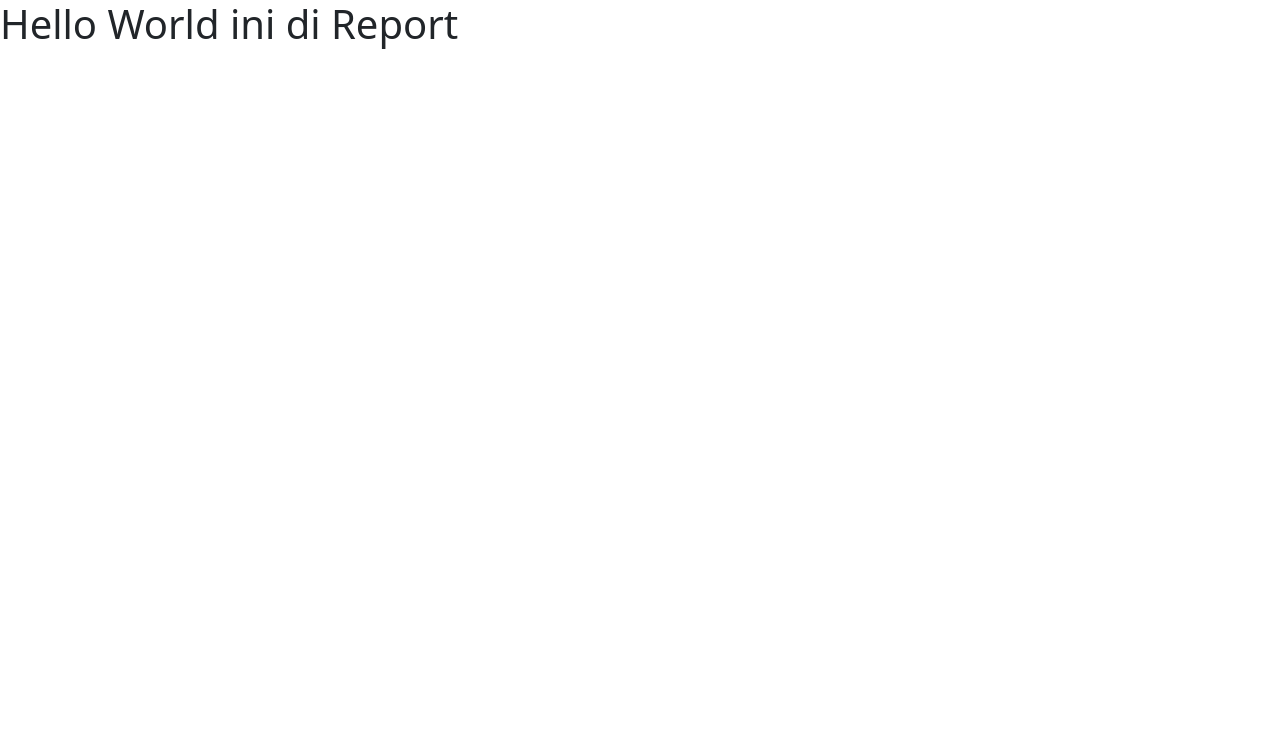
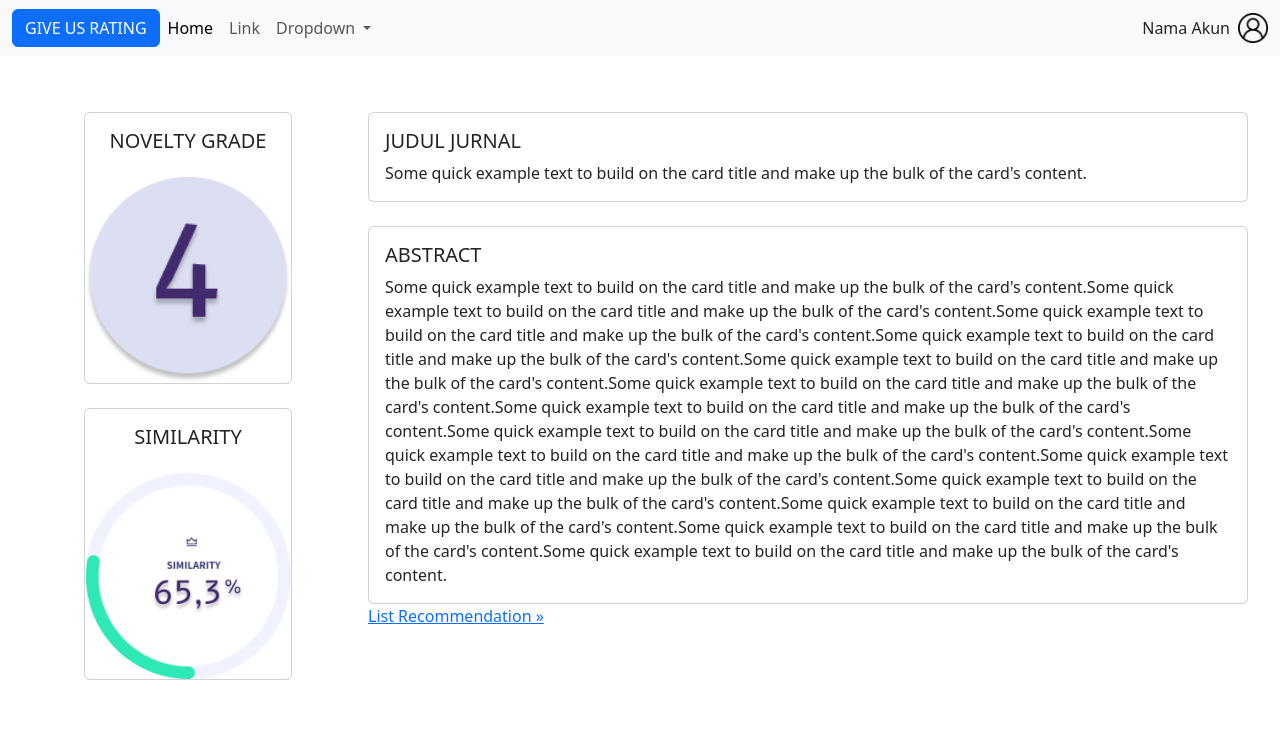
Before and after one commit to ChristianAbraham/NoveltyChecker, a Django app: page /report/ in a window 1280 px wide. Shown: the top 735 px of the page. Run offline with Django 3.2, Linux system fonts and the light colour scheme.

Commit message:
report1
sudah jadi sih tingga; similarity belom tau cara bikin animasi kalo ganti2 persenan wkwkkw

```diff
--- a/NoveltyChecker/templates/Base/base.html
+++ b/NoveltyChecker/templates/Base/base.html
@@ -3,7 +3,7 @@
   <head>
     <meta charset="UTF-8" />
     <meta name="viewport" content="width=device-width, initial-scale=1.0" />
-    <title>{% block title %} Index {% endblock %}</title>
+    <title>{% block title %} Report {% endblock %}</title>
     <link
       href="https://cdn.jsdelivr.net/npm/bootstrap@5.3.2/dist/css/bootstrap.min.css"
       rel="stylesheet"
--- a/NoveltyChecker/templates/NoveltyChecker/report.html
+++ b/NoveltyChecker/templates/NoveltyChecker/report.html
@@ -1,9 +1,76 @@
 {% extends "../base/base.html" %} {% block title %}Report{% endblock %}
 <!-- Block Liner -->
+{% load static %}
 {%block content%}
-<!-- Ngoding disini -->
+<nav class="navbar navbar-expand-lg bg-body-tertiary">
+    <div class="container-fluid">
+        <div class="d-grid gap-2">
+            <button class="btn btn-primary" type="button">GIVE US RATING</button>
+        </div>
+      <button class="navbar-toggler" type="button" data-bs-toggle="collapse" data-bs-target="#navbarSupportedContent" aria-controls="navbarSupportedContent" aria-expanded="false" aria-label="Toggle navigation">
+        <span class="navbar-toggler-icon"></span>
+      </button>
+      <div class="collapse navbar-collapse" id="navbarSupportedContent">
+        <ul class="navbar-nav me-auto mb-2 mb-lg-0">
+          <li class="nav-item">
+            <a class="nav-link active" aria-current="page" href="#">Home</a>
+          </li>
+          <li class="nav-item">
+            <a class="nav-link" href="#">Link</a>
+          </li>
+          <li class="nav-item dropdown">
+            <a class="nav-link dropdown-toggle" href="#" role="button" data-bs-toggle="dropdown" aria-expanded="false">
+              Dropdown
+            </a>
+            <ul class="dropdown-menu">
+              <li><a class="dropdown-item" href="#">Action</a></li>
+              <li><a class="dropdown-item" href="#">Another action</a></li>
+              <li><hr class="dropdown-divider"></li>
+              <li><a class="dropdown-item" href="#">Something else here</a></li>
+            </ul>
+          </li>
+        </ul>
+        <div class="d-flex ml-auto align-items-center">
+            <span class="mx-2">Nama Akun</span>
+            <img src="{% static 'NoveltyChecker/images/user.png'%}" alt="Account Logo" width="30" height="30">
+          </div>
+      </div>
+    </div>
+  </nav>
 
-<h1>Hello World ini di Report</h1>
+  <div class="container d-flex justify-content-center align-items-center"style="height: 85vh;">
+    <div class="row">
+        <div class="col-sm-3">
+            <div class="card mb-4" style="width: 13rem;">
+                <div class="card-body">
+                  <h5 class="card-title text-center">NOVELTY GRADE</h5>
+                </div>
+                <img src="{% static 'NoveltyChecker/images/4.png'%}" class="card-img-top" alt="..." >
+            </div>
+            <div class="card" style="width: 13rem;">
+                <div class="card-body">
+                  <h5 class="card-title text-center">SIMILARITY</h5>
+                </div>
+                <img src="{% static 'NoveltyChecker/images/sim.png'%}" class="card-img-top" alt="..." >
+            </div>
+        </div>
+    <div class="col-sm-8">
+        <div class="card mb-4" style="width: 55rem;">
+            <div class="card-body">
+                <h5 class="card-title">JUDUL JURNAL</h5>
+                <p class="card-text">Some quick example text to build on the card title and make up the bulk of the card's content.</p>
+            </div>
+        </div>
+        <div class="card" style="width: 55rem;">
+            <div class="card-body">
+                <h5 class="card-title">ABSTRACT</h5>
+                <p class="card-text">Some quick example text to build on the card title and make up the bulk of the card's content.Some quick example text to build on the card title and make up the bulk of the card's content.Some quick example text to build on the card title and make up the bulk of the card's content.Some quick example text to build on the card title and make up the bulk of the card's content.Some quick example text to build on the card title and make up the bulk of the card's content.Some quick example text to build on the card title and make up the bulk of the card's content.Some quick example text to build on the card title and make up the bulk of the card's content.Some quick example text to build on the card title and make up the bulk of the card's content.Some quick example text to build on the card title and make up the bulk of the card's content.Some quick example text to build on the card title and make up the bulk of the card's content.Some quick example text to build on the card title and make up the bulk of the card's content.Some quick example text to build on the card title and make up the bulk of the card's content.Some quick example text to build on the card title and make up the bulk of the card's content.Some quick example text to build on the card title and make up the bulk of the card's content.</p>
+            </div>
+        </div>
+        <div class="text-right pb-3">
+            <a href="#">List Recommendation &raquo;</a>
+        </div>
+    </div>
 
-<!-- Batas bawah ngoding -->
+ </div>
 {% endblock %}
```
Also changed, not shown: NoveltyChecker/static/NoveltyChecker/images/1.png (added), NoveltyChecker/static/NoveltyChecker/images/2.png (added), NoveltyChecker/static/NoveltyChecker/images/3.png (added), NoveltyChecker/static/NoveltyChecker/images/4.png (added), NoveltyChecker/static/NoveltyChecker/images/sim.png (added), NoveltyChecker/static/NoveltyChecker/images/user.png (added).
